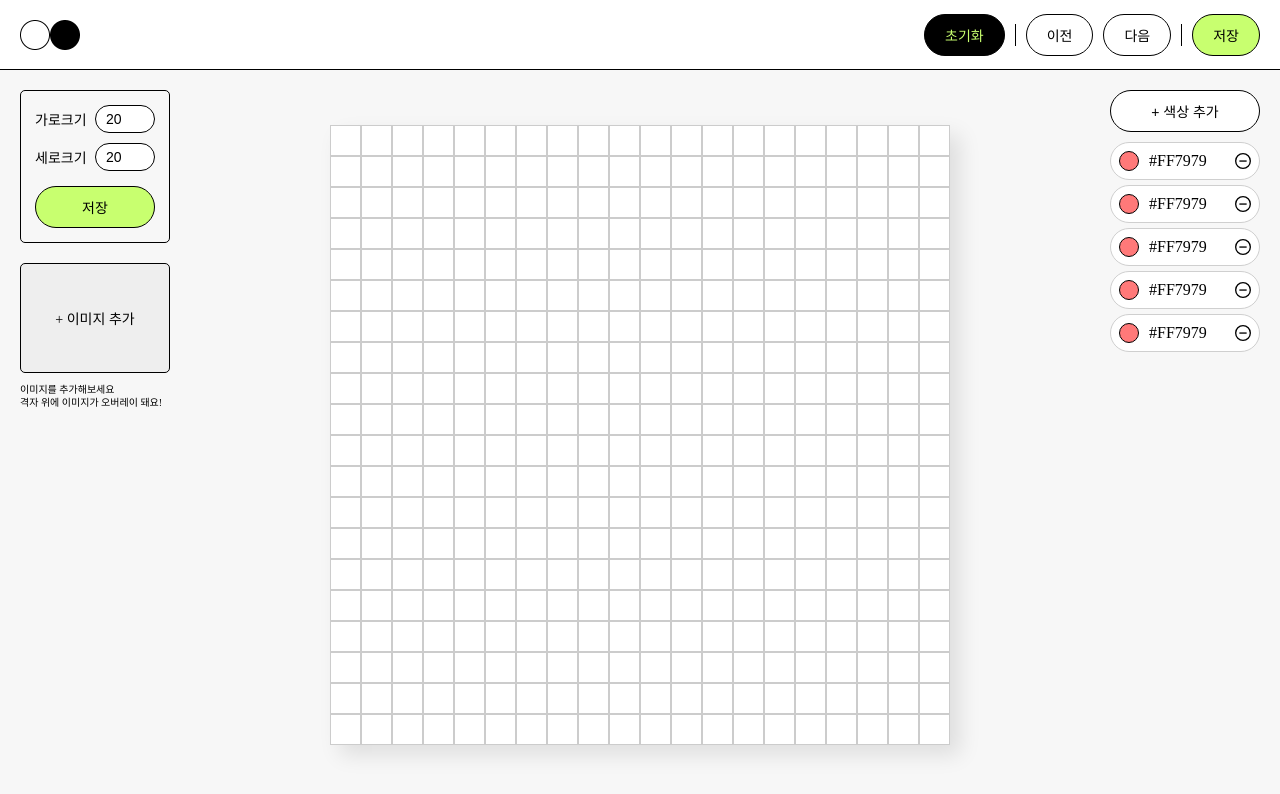
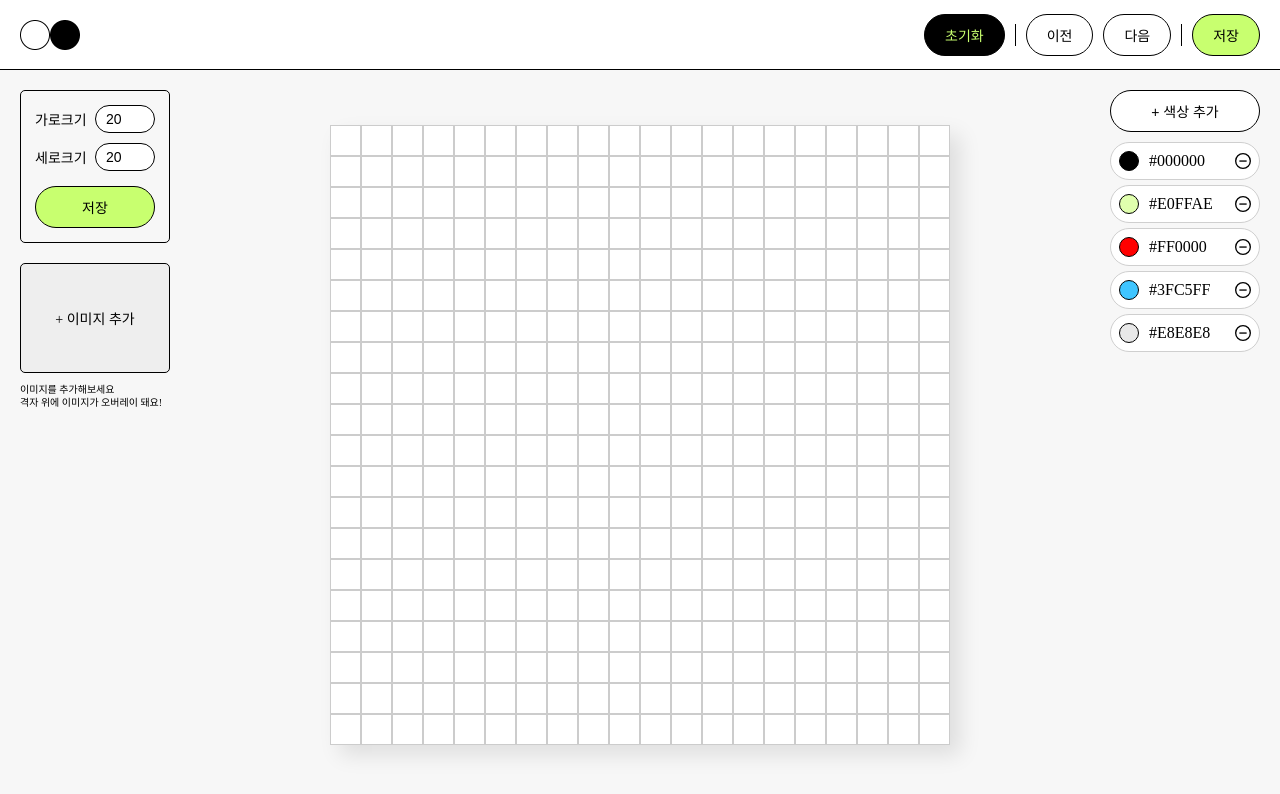
Before and after one commit to kanghyew0n/bead-buddies, a React (Vite) app: page / in a window 1280 px wide. Shown: the top 794 px of the page. Built offline with nearby package versions, Linux system fonts and the light colour scheme.

Commit message:
✨ Feat: 선택한 색상 전역관리하는 기능 추가

```diff
--- a/src/components/ColorChip.tsx
+++ b/src/components/ColorChip.tsx
@@ -2,12 +2,16 @@ import styled from "@emotion/styled";
 import Delete from "../assets/images/delete.svg";
 import { commonFlexCenter } from "../assets/styles/common-style";
 
-const ColorChip = () => {
+interface ColorDisplayProps {
+  hexCode: string;
+}
+
+const ColorChip = ({ hexCode, onClick }) => {
   return (
-    <StyledColorChip>
+    <StyledColorChip onClick={onClick}>
       <ColorInfo>
-        <ColorDisplay />
-        <span>#FF7979</span>
+        <ColorDisplay hexCode={hexCode} />
+        <span>{hexCode}</span>
       </ColorInfo>
       <DeleteButton>
         <img src={Delete} alt="delete button" />
@@ -40,12 +44,12 @@ const ColorInfo = styled.div`
   gap: 10px;
 `;
 
-const ColorDisplay = styled.div`
+const ColorDisplay = styled.div<ColorDisplayProps>`
   width: 20px;
   height: 20px;
   border-radius: 50px;
   border: 1px solid #000;
-  background-color: #ff7979;
+  background-color: ${({ hexCode }) => hexCode};
 `;
 
 const DeleteButton = styled.div`
--- a/src/components/ColorPicker.tsx
+++ b/src/components/ColorPicker.tsx
@@ -1,16 +1,19 @@
 import styled from "@emotion/styled";
 import Button from "./common/Button";
 import ColorChip from "./ColorChip";
+import useSelectedColorStore from "../store/useSelectedColorStore";
 
 const ColorPicker = () => {
+  const { setColor } = useSelectedColorStore();
+
   return (
     <StyledColorPicker>
       <Button width="100%">+ 색상 추가</Button>
-      <ColorChip />
-      <ColorChip />
-      <ColorChip />
-      <ColorChip />
-      <ColorChip />
+      <ColorChip hexCode='#000000' onClick={() => setColor('#000000')}/>
+      <ColorChip hexCode='#E0FFAE' onClick={() => setColor('#E0FFAE')}/>
+      <ColorChip hexCode='#FF0000' onClick={() => setColor('#FF0000')}/>
+      <ColorChip hexCode='#3FC5FF' onClick={() => setColor('#3FC5FF')}/>
+      <ColorChip hexCode='#E8E8E8' onClick={() => setColor('#E8E8E8')}/>
     </StyledColorPicker>
   );
 };
--- /dev/null
+++ b/src/store/useSelectedColorStore.ts
@@ -0,0 +1,13 @@
+import { create } from "zustand";
+
+interface SelectedColorState {
+  color: string;
+  setColor: (newColor: string) => void;
+}
+
+const useSelectedColorStore = create<SelectedColorState>()((set) => ({
+  color: '#000000',
+  setColor: (newColor) => set(() => ({ color: newColor })),
+}));
+
+export default useSelectedColorStore;
```
